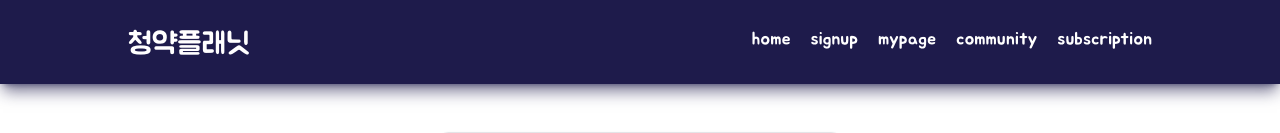
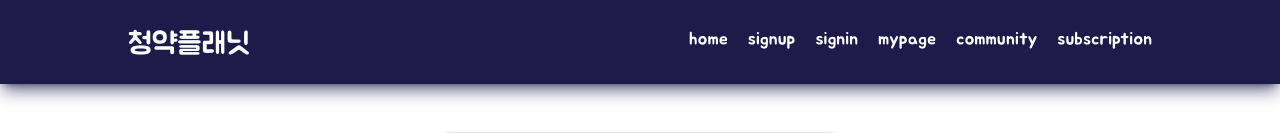
Before and after one commit to cheongyakplanet/FE, a Next.js app: page /signup in a window 1280 px wide. Shown: the top 133 px of the page. Built offline with nearby package versions, Linux system fonts and the light colour scheme; no server answers.

Commit message:
chore: header route 추가
- 임시 메뉴 라우트에 로그인 추가

```diff
--- a/src/components/layout/header.tsx
+++ b/src/components/layout/header.tsx
@@ -7,7 +7,7 @@ import Link from 'next/link';
 import { Button } from '@/components/ui/button';
 
 export default function Header() {
-  const routes = ['home', 'signup', 'mypage', 'community', 'subscription'];
+  const routes = ['home', 'signup', 'signin', 'mypage', 'community', 'subscription'];
   return (
     <header className="sticky top-0 z-[99] bg-indigo-950 shadow-lg shadow-indigo-950/60">
       <div className="mx-auto flex max-w-screen-lg justify-between gap-2 py-6">
```
